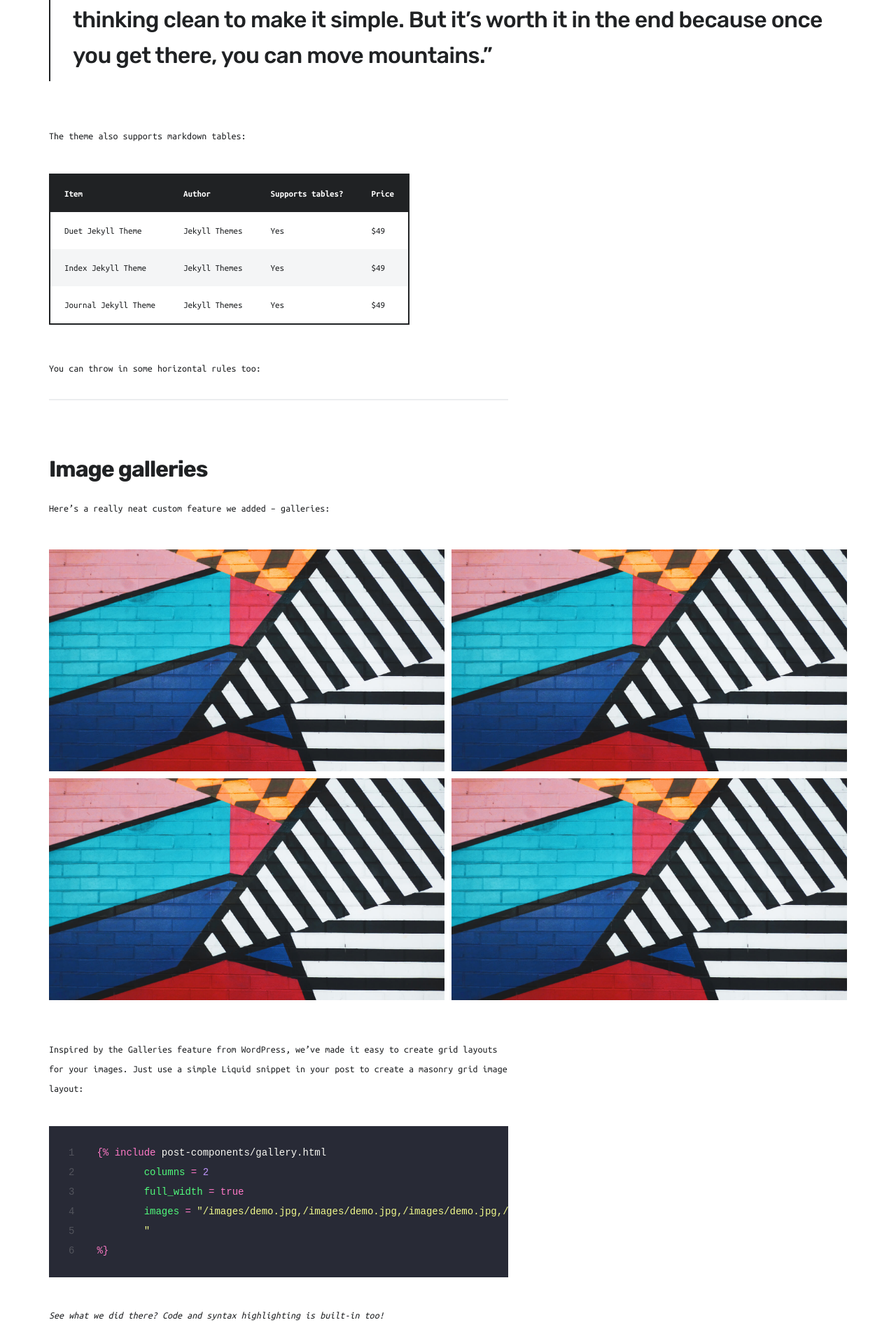
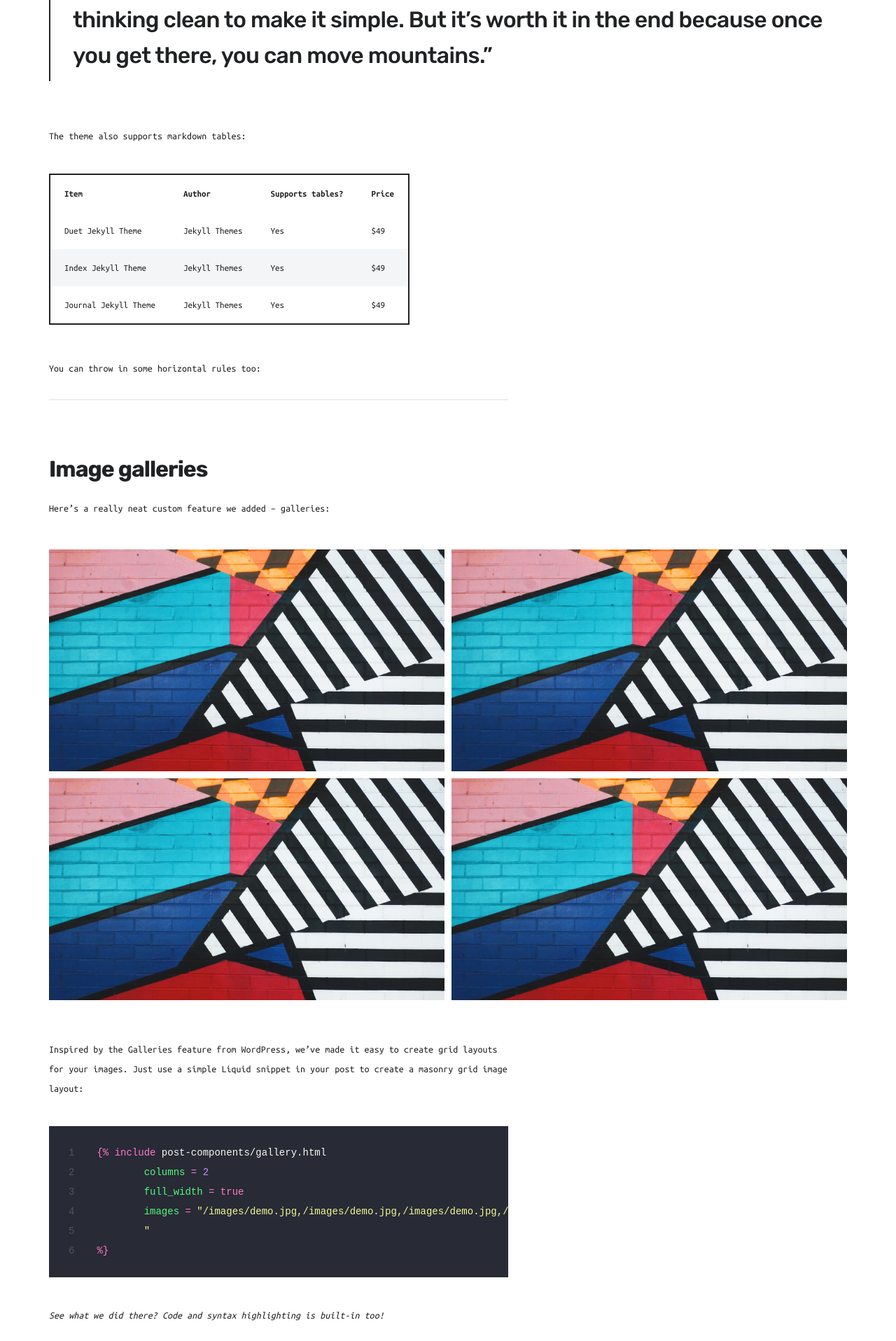
Before and after one commit to kletobias/kletobias.github.io, a Jekyll site: the page built from _posts/2019-06-30-demo-post.md, in a window 1280 px wide. Shown: the part 2305-4221 px from the top of the page at 70% size. Built offline with Jekyll 4.4.1, drawn with Linux system fonts in a browser that asks for light colours; nearby versions of some CDN libraries.

Commit message:
still trying to fingure out which color values need to be changed.

```diff
--- a/_sass/_pages/_page__post.scss
+++ b/_sass/_pages/_page__post.scss
@@ -66,8 +66,8 @@
       border: 2px solid $text-dark-color;
 
       thead {
-        background: $text-dark-color;
-        color: $background-color;
+        background: $background-color;
+        color: $text-dark-color;;
         text-align: left;
         font-weight: $bold-weight;
 
```
